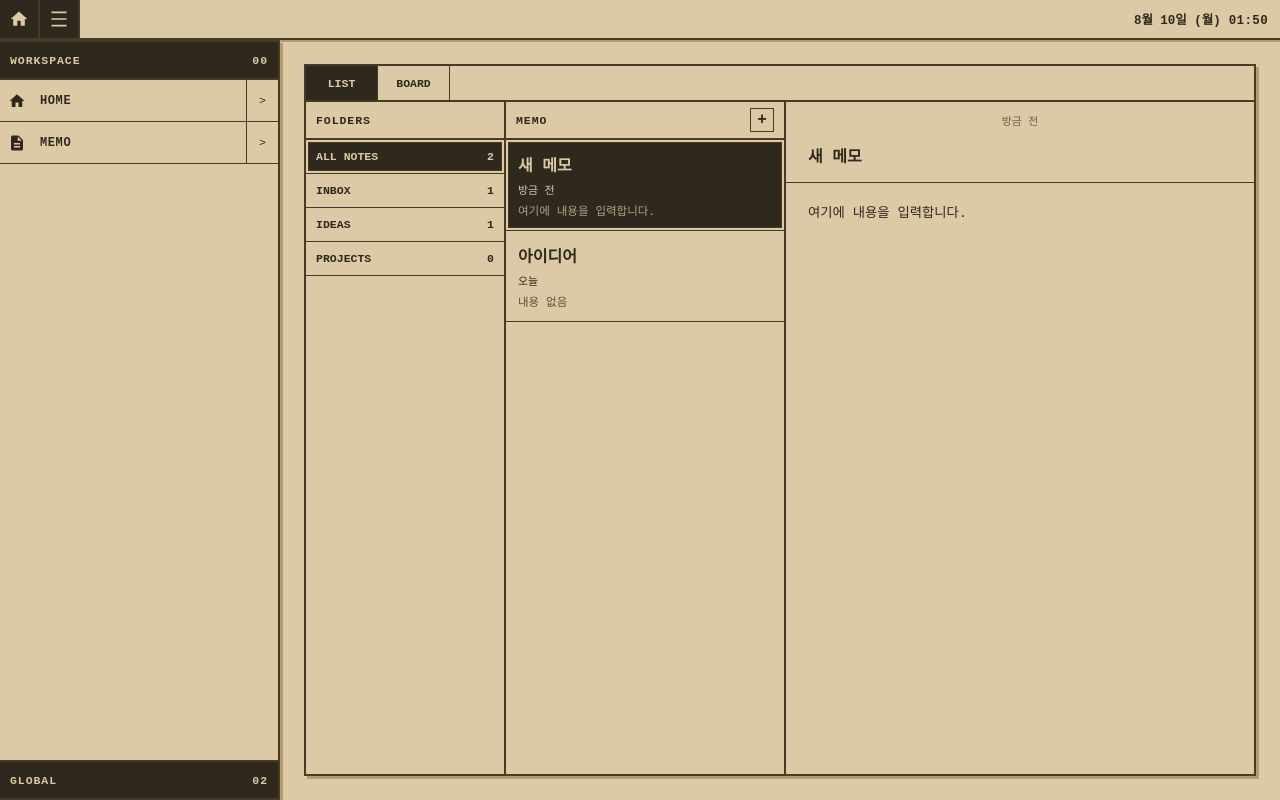
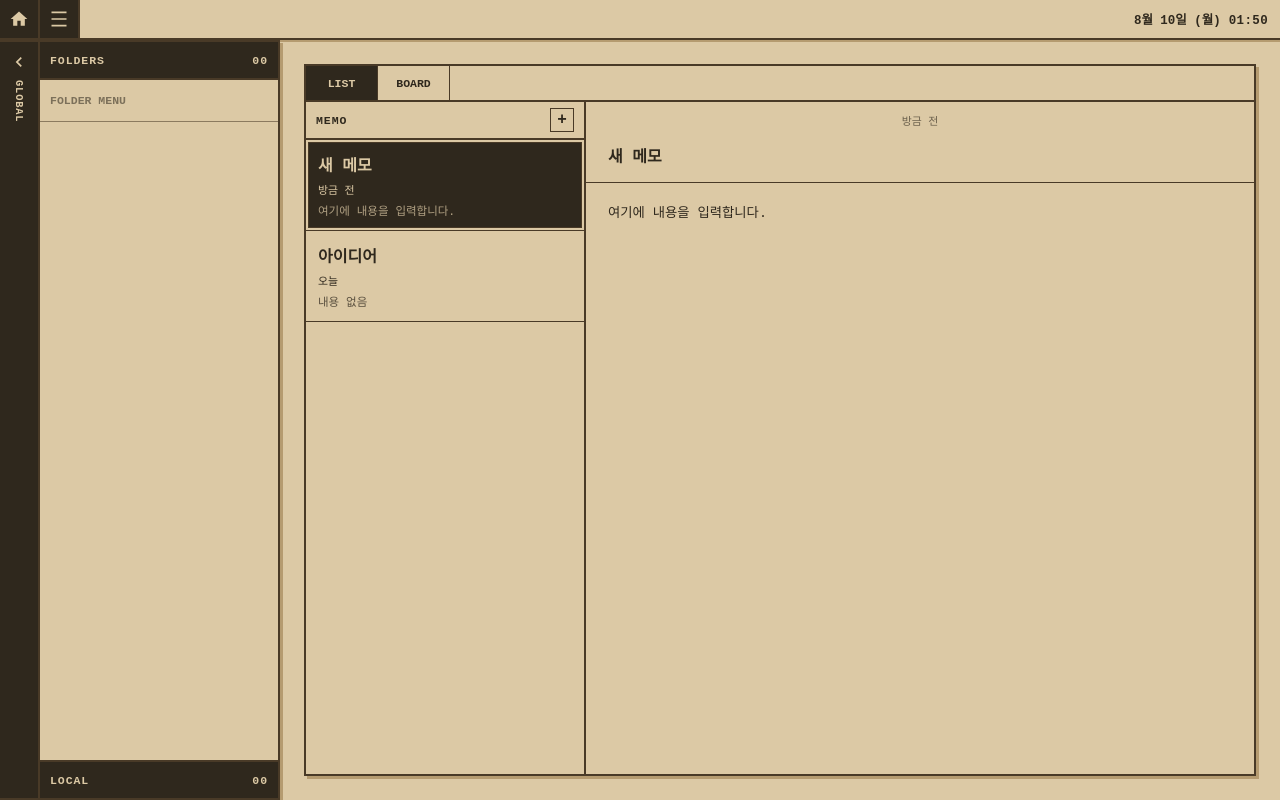
Before and after one commit to neukdol30-ai/workspace, a React app in the folder frontend/: page /memo/list in a window 1280 px wide. Built offline with nearby package versions, Linux system fonts and the light colour scheme; the HTML template or start-up script is replaced by a standard one.

Commit message:
메모 시스템 분활 작업

```diff
--- a/frontend/src/App.jsx
+++ b/frontend/src/App.jsx
@@ -1,4 +1,4 @@
-import { useState } from 'react'
+import { useEffect, useState } from 'react'
 import { Navigate, useLocation, useNavigate, Route, Routes } from 'react-router-dom'
 import TopBar from './component/layout/TopBar.jsx'
 import HomePage from './pages/HomePage.jsx'
@@ -10,7 +10,23 @@ function App() {
     const navigate = useNavigate()
     const location = useLocation()
     const [isMenuPinned, setIsMenuPinned] = useState(true)
+    const [isSideMenuOpen, setIsSideMenuOpen] = useState(true)
     const [sideMenuMode, setSideMenuMode] = useState('global')
+
+
+    useEffect(() => {
+        if (location.pathname.startsWith('/memo')) {
+            setSideMenuMode('local')
+            return
+        }
+
+        setSideMenuMode('global')
+    }, [location.pathname])
+
+    const shouldHideMemoFolders =
+        location.pathname.startsWith('/memo') &&
+        isSideMenuOpen &&
+        sideMenuMode === 'local'
 
     const shouldMoveContent =
         isMenuPinned && location.pathname.startsWith('/memo')
@@ -20,11 +36,13 @@ function App() {
             <TopBar
                 onHome={() => {
                     setSideMenuMode('global')
-                    navigate('/')}}
+                    navigate('/')
+                }}
                 isMenuPinned={isMenuPinned}
                 onMenuPinnedChange={setIsMenuPinned}
                 sideMenuMode={sideMenuMode}
                 onSideMenuModeChange={setSideMenuMode}
+                onMenuOpenChange={setIsSideMenuOpen}
             />
 
             <div
@@ -35,7 +53,14 @@ function App() {
                 <Routes>
                     <Route path="/" element={<HomePage />} />
                     <Route path="*" element={<HomePage />} />
-                    <Route path="/memo" element={<MemoLayout />}>
+                    <Route
+                        path="/memo"
+                        element={
+                            <MemoLayout
+                                hideFolderList={shouldHideMemoFolders}
+                            />
+                        }
+                    >
                         <Route index element={<Navigate to="list" replace />} />
                         <Route path="list" element={<ListMemoPage />} />
                         <Route path="board" element={<BoardMemoPage />} />
--- a/frontend/src/component/layout/TopBar.jsx
+++ b/frontend/src/component/layout/TopBar.jsx
@@ -4,8 +4,12 @@ import SideMenu from './sideMenu/SideMenu'
 import './TopBar.css'
 
 function TopBar({
-                    onHome, isMenuPinned, onMenuPinnedChange,
-                    sideMenuMode, onSideMenuModeChange,
+                    onHome,
+                    isMenuPinned,
+                    onMenuPinnedChange,
+                    sideMenuMode,
+                    onSideMenuModeChange,
+                    onMenuOpenChange,
                 }) {
     const [now, setNow] = useState(new Date())
     const [isMenuHovered, setIsMenuHovered] = useState(false)
@@ -21,6 +25,10 @@ function TopBar({
     }, [])
 
     const isMenuOpen = isMenuPinned || isMenuHovered
+
+    useEffect(() => {
+        onMenuOpenChange(isMenuOpen)
+    }, [isMenuOpen, onMenuOpenChange])
 
     function handleMenuToggle() {
         if (isMenuPinned) {
--- a/frontend/src/component/layout/sideMenu/GlobalSideMenu.css
+++ b/frontend/src/component/layout/sideMenu/GlobalSideMenu.css
@@ -70,3 +70,12 @@
     outline: 1px dashed currentColor;
     outline-offset: -4px;
 }
+
+.side-menu-local-link {
+    display: block;
+    width: 100%;
+    height: 100%;
+    color: inherit;
+    background: transparent;
+    text-decoration: none;
+}
--- a/frontend/src/component/layout/sideMenu/GlobalSideMenu.jsx
+++ b/frontend/src/component/layout/sideMenu/GlobalSideMenu.jsx
@@ -53,7 +53,8 @@ function GlobalSideMenu({ supportsLocalMenu, onOpenLocalMenu }) {
                                 </span>
                             </NavLink>
 
-                            {canOpenLocalMenu ? (
+                            {menu.id === 'memo' && (
+                                canOpenLocalMenu ? (
                                     <button
                                         className="side-menu-local-button"
                                         type="button"
@@ -63,12 +64,12 @@ function GlobalSideMenu({ supportsLocalMenu, onOpenLocalMenu }) {
                                         &gt;
                                     </button>
                                 ) : (
-                                <span
-                                    className="side-menu-item-marker"
-                                    aria-hidden="true"
-                                >
-                                &gt;
-                                </span>
+                                    <NavLink
+                                        className="side-menu-local-link"
+                                        to={menu.path}
+                                        aria-label="Open memo"
+                                    />
+                                )
                             )}
                         </div>
                     )
--- a/frontend/src/component/layout/sideMenu/SideMenu.css
+++ b/frontend/src/component/layout/sideMenu/SideMenu.css
@@ -59,20 +59,6 @@
     flex-direction: column;
 }
 
-.side-menu-item {
-    display: grid;
-    min-width: 0;
-    grid-template-columns: 32px minmax(0, 1fr);
-    align-items: center;
-    padding: 0 8px;
-    color: var(--ink);
-    background: var(--surface);
-    text-decoration: none;
-    font-size: 0.75rem;
-    font-weight: 700;
-    letter-spacing: 0.05em;
-}
-
 .side-menu-item-icon {
     width: 18px;
     height: 18px;
@@ -121,27 +107,3 @@
     flex-direction: column;
     background: var(--surface);
 }
-
-.side-menu-item-marker,
-.side-menu-local-button {
-    display: grid;
-    padding: 0;
-    place-items: center;
-    border: 0;
-    border-left: 1px solid var(--line);
-    color: var(--ink);
-    background: var(--surface);
-    font: inherit;
-    font-size: 0.72rem;
-}
-
-.side-menu-local-button {
-    cursor: pointer;
-}
-
-.side-menu-local-button:hover,
-.side-menu-local-button:focus-visible {
-    color: var(--surface);
-    outline: 0;
-    background: var(--ink);
-}
--- a/frontend/src/pages/memo/ListMemoPage.css
+++ b/frontend/src/pages/memo/ListMemoPage.css
@@ -170,3 +170,11 @@
     font-size: 0.75rem;
     opacity: 0.6;
 }
+
+.memo-layout--folders-hidden {
+    grid-template-columns: 280px minmax(0, 1fr);
+}
+
+.memo-folders[hidden] {
+    display: none;
+}
--- a/frontend/src/pages/memo/ListMemoPage.jsx
+++ b/frontend/src/pages/memo/ListMemoPage.jsx
@@ -12,6 +12,7 @@ function ListMemoPage() {
         selectFolder,
         createNote,
         updateSelectedNote,
+        hideFolderList,
     } = useOutletContext()
 
     const visibleNotes=
@@ -20,8 +21,15 @@ function ListMemoPage() {
             : notes.filter((note) => note.folderId === selectedFolderId)
 
     return (
-        <div className="memo-layout">
-            <aside className="memo-folders">
+        <div
+            className={`memo-layout ${
+                hideFolderList ? 'memo-layout--folders-hidden' : ''
+            }`}
+        >
+            <aside
+                className="memo-folders"
+                hidden={hideFolderList}
+            >
                 <div className="memo-column-heading">FOLDERS</div>
 
                 <div className="memo-folder-list">
--- a/frontend/src/pages/memo/MemoLayout.jsx
+++ b/frontend/src/pages/memo/MemoLayout.jsx
@@ -3,7 +3,7 @@ import { NavLink, Outlet } from 'react-router-dom';
 import { initialFolders, initialNotes } from './memoData.js'
 import './MemoLayout.css'
 
-function MemoLayout() {
+function MemoLayout({ hideFolderList }) {
     const [notes, setNotes] = useState(initialNotes)
     const [selectedFolderId, setSelectedFolderId] = useState('all')
     const [selectedNoteId, setSelectedNoteId] = useState(
@@ -82,6 +82,7 @@ function MemoLayout() {
                         selectFolder,
                         createNote,
                         updateSelectedNote,
+                        hideFolderList,
                     }}
                 />
             </div>
```
Lines whose indentation alone changed are shown as unchanged.
